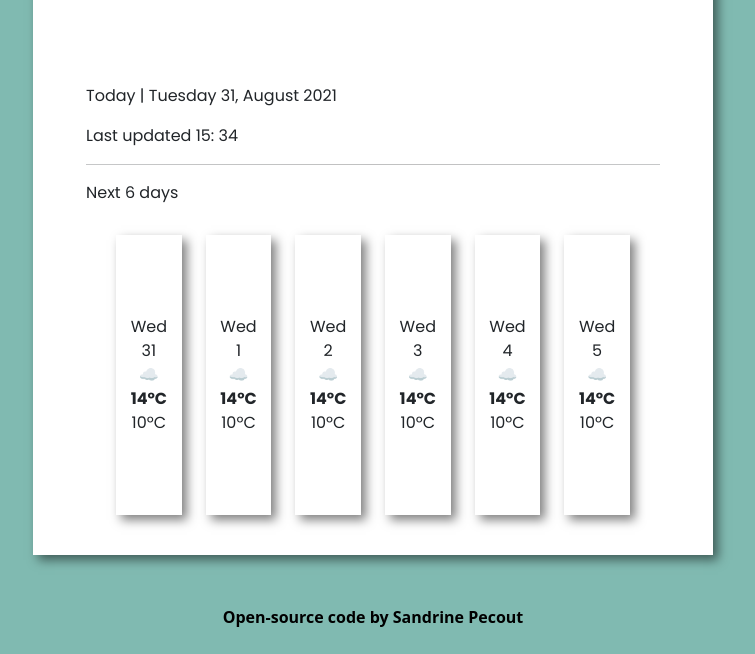
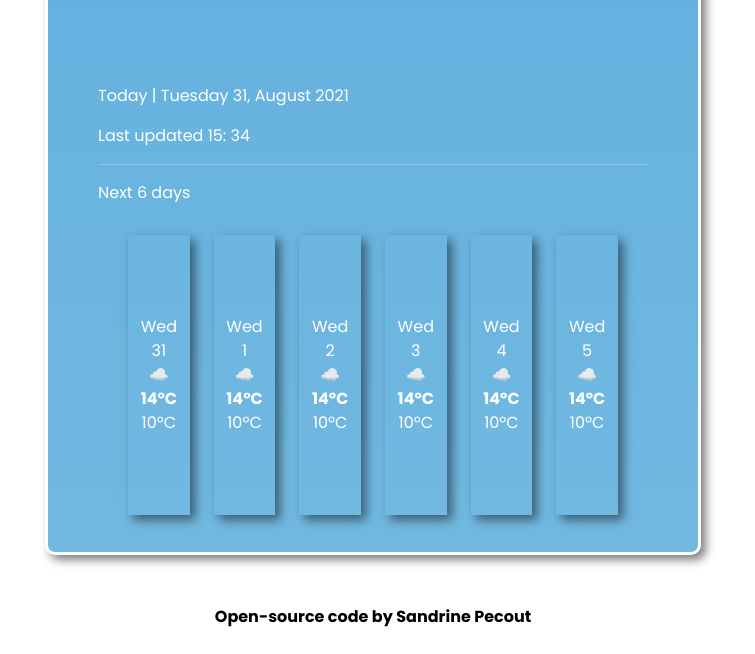
Before and after one commit to CatHarsis39/WeatherApp-Project-, a plain HTML site: page Index.html in a window 1280 px wide. Shown: the part 684-1338 px from the top of the page, without its empty margins (267-1022 px from the left). Drawn offline with nearby package versions, Linux system fonts and the light colour scheme; no server answers.

Commit message:
background color found

```diff
--- a/Index.html
+++ b/Index.html
@@ -30,7 +30,7 @@
     <div class="container">
       <!--start of container -->
 
-
+      <div class="weather-app">
 
       <!-- Top bar -->
       <div class="top-bar">
@@ -149,6 +149,8 @@
         </div>
         </div>
       </footer>
+
+      </div>
       <!--end of container -->
 
      <a href="https://github.com/CatHarsis39/WeatherApp-Project-.git"
--- a/style/style.css
+++ b/style/style.css
@@ -1,21 +1,32 @@
 body {
-  background: #80bab1;
+  font-family: "Poppins", sans-serif;
   margin: 5px 50px;
   padding: 0px 250px;
+  color: white;
 }
 
 .container {
+}
+
+.weather-app {
   display: block;
+  background-image: linear-gradient(
+    to bottom,
+    #56a7dc,
+    #5dacdd,
+    #64b0df,
+    #6bb5e0,
+    #72b9e1
+  );
   margin: 30px auto;
   padding: 7px 50px;
   width: 100%;
   border-style: solid;
   border-color: #ffffff;
-
   max-width: 1140px;
-  font-family: "Poppins", sans-serif;
   background-color: #ffffff;
   box-shadow: 5px 5px 10px rgba(0, 0, 0, 0.5);
+  border-radius: 10px;
 }
 
 .top-bar {
@@ -44,13 +55,13 @@ body {
 }
 
 h1 {
-  color: black;
+  color: white;
   font-size: 30px;
 }
 
 h2 {
   font-weight: 300;
-  color: black;
+  color: white;
   font-size: 80px;
 }
 
@@ -62,13 +73,13 @@ h3 {
 ul {
   display: block;
   list-style: none;
-  color: black;
+  color: white;
 }
 
 .extra-info {
   font-weight: light;
   font-style: oblique;
-  color: black;
+  color: white;
 }
 
 hr {
@@ -76,9 +87,9 @@ hr {
   height: 1px;
   background-image: linear-gradient(
     to right,
-    rgba(0, 0, 0, 0),
-    rgba(0, 0, 0, 0.75),
-    rgba(0, 0, 0, 0)
+    rgba(255, 255, 255, 0),
+    rgba(255, 255, 255, 0.75),
+    rgba(255, 255, 255, 0)
   );
 }
 
@@ -91,12 +102,13 @@ hr {
   padding: 80px 0;
   margin: 10px, 20px;
   max-width: 100%;
-  background-image: #80bab1;
+  background-image: #65afdf;
   box-shadow: 5px 5px 10px rgba(0, 0, 0, 0.5);
 }
 
 .bubble div {
   text-align: center;
+  background-image: #65afdf;
 }
 
 .highest-temp {
@@ -106,6 +118,7 @@ hr {
 footer {
   display: block;
   margin: 30px;
+  background-image: #65afdf;
 }
 
 .open-source {
```
Also changed, not shown: media/1_r04lHGr2lfbYd4AWeZeZ-g.png (added), media/1_tRUq9FQeOwBUpHNsPXrzPQ.png (added), media/aq783X7_700bwp.png (added), media/night.png (added), media/noon.png (added).
